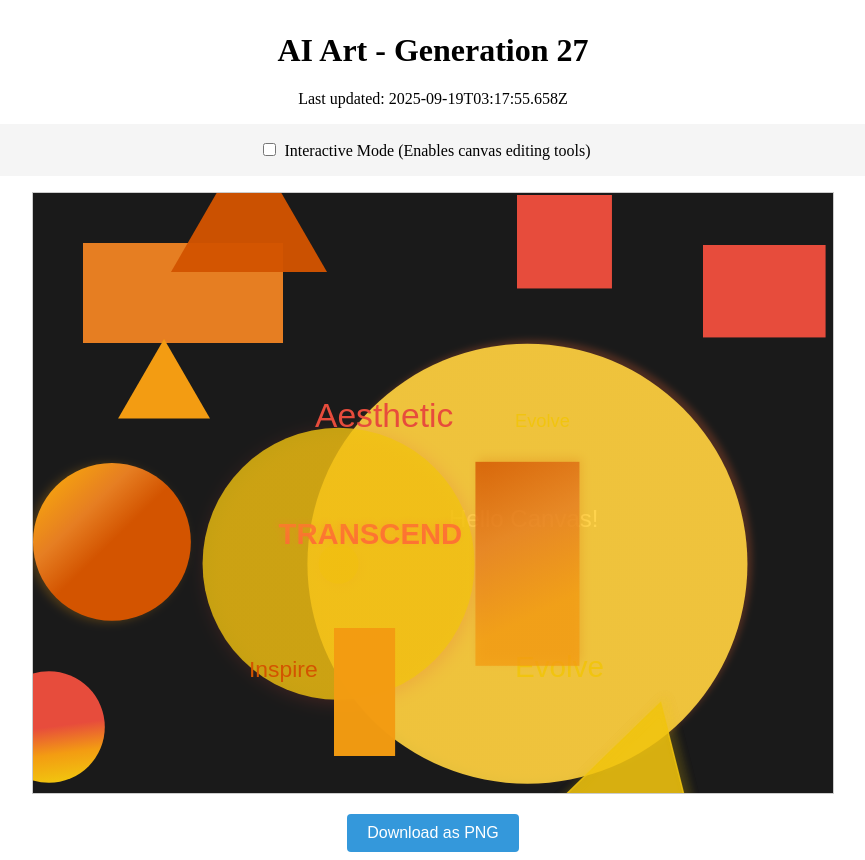
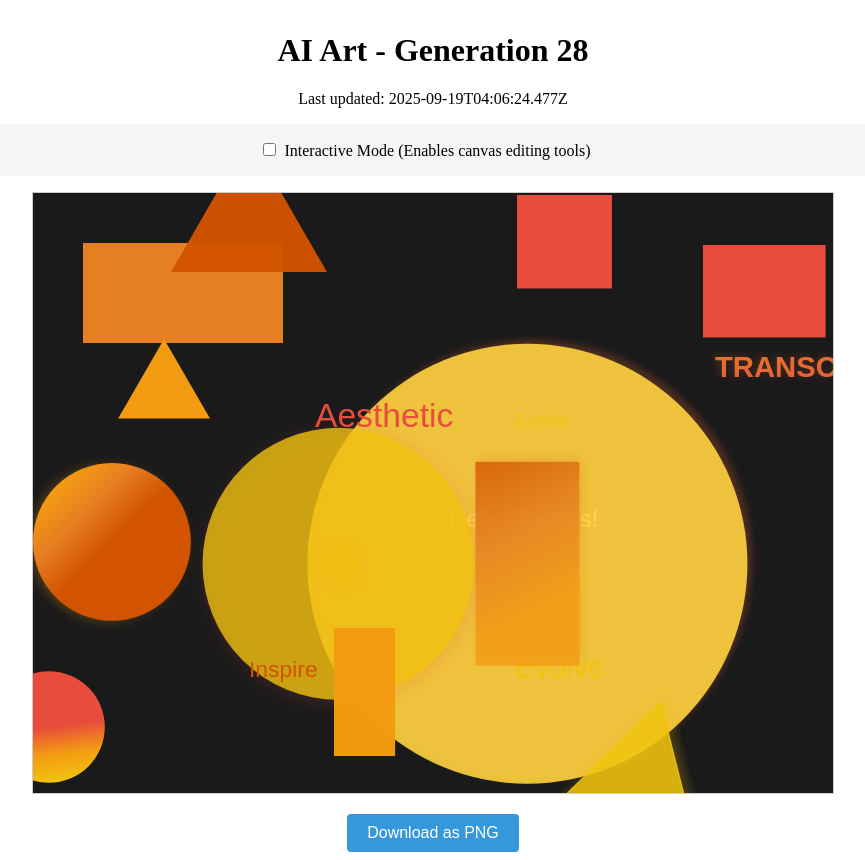
Before and after one commit to mcclowes/ai-art, a React (Vite) app: page / in a window 1280 px wide. Shown: the whole page, without its empty margins (207-1072 px from the left). Built offline with nearby package versions, Linux system fonts and the light colour scheme.

Commit message:
Improve artwork - Generation 28

```diff
--- a/src/artwork-state.ts
+++ b/src/artwork-state.ts
@@ -238,8 +238,8 @@ export const artworkState: ArtworkState = {
     },
     {
       "type": "text",
-      "x": 245.56242274412858,
-      "y": 350.82818294190355,
+      "x": 682,
+      "y": 184,
       "text": "TRANSCEND",
       "font": "bold 29.264567873716928px Arial",
       "fillStyle": "#FF6B35",
@@ -326,7 +326,7 @@ export const artworkState: ArtworkState = {
       "id": "element_1758251875658"
     }
   ],
-  "generation": 27,
-  "lastUpdated": "2025-09-19T03:17:55.658Z",
+  "generation": 28,
+  "lastUpdated": "2025-09-19T04:06:24.477Z",
   "cycleStarted": "2025-09-18T01:32:28.775Z"
 };
```
